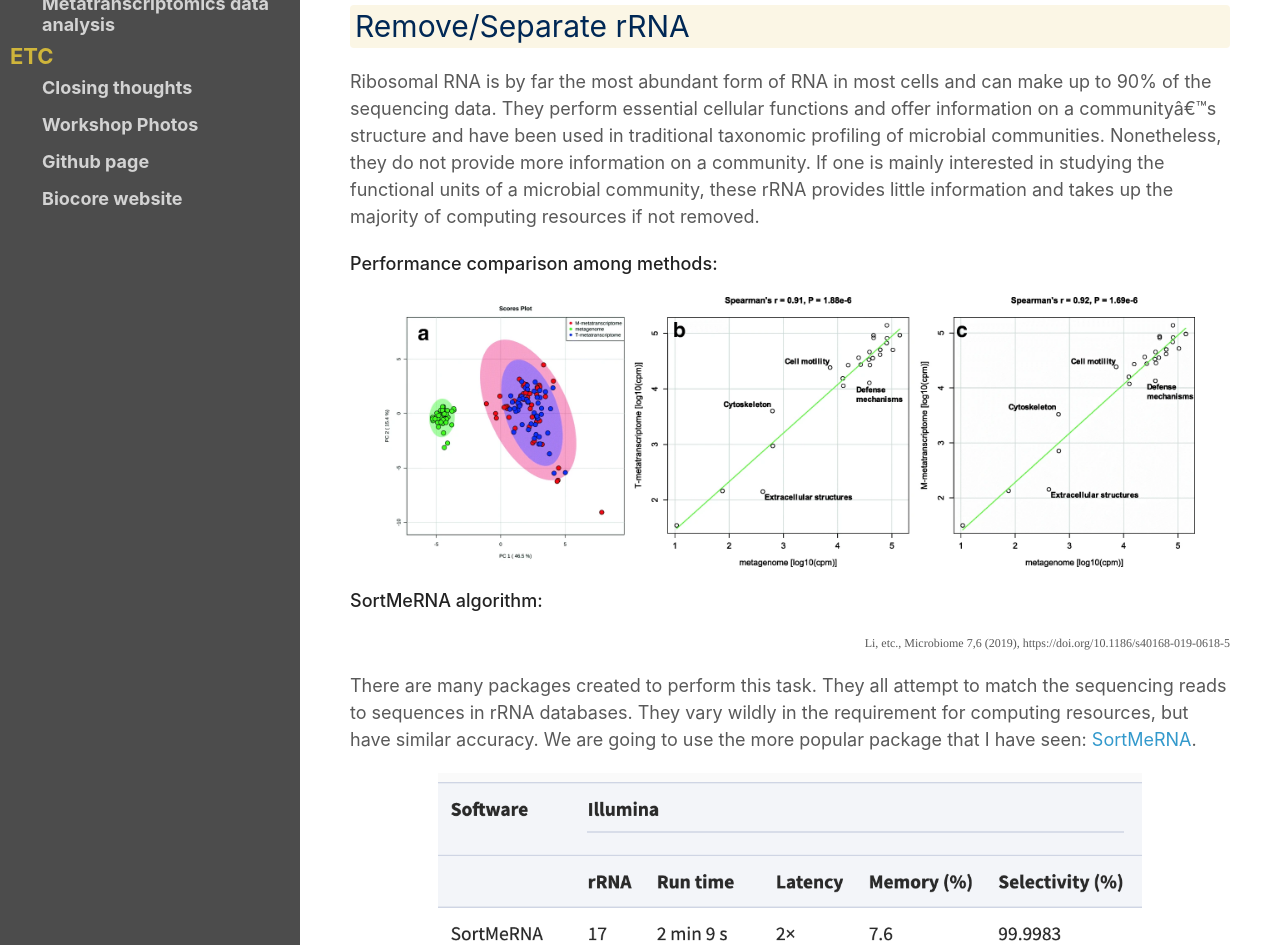
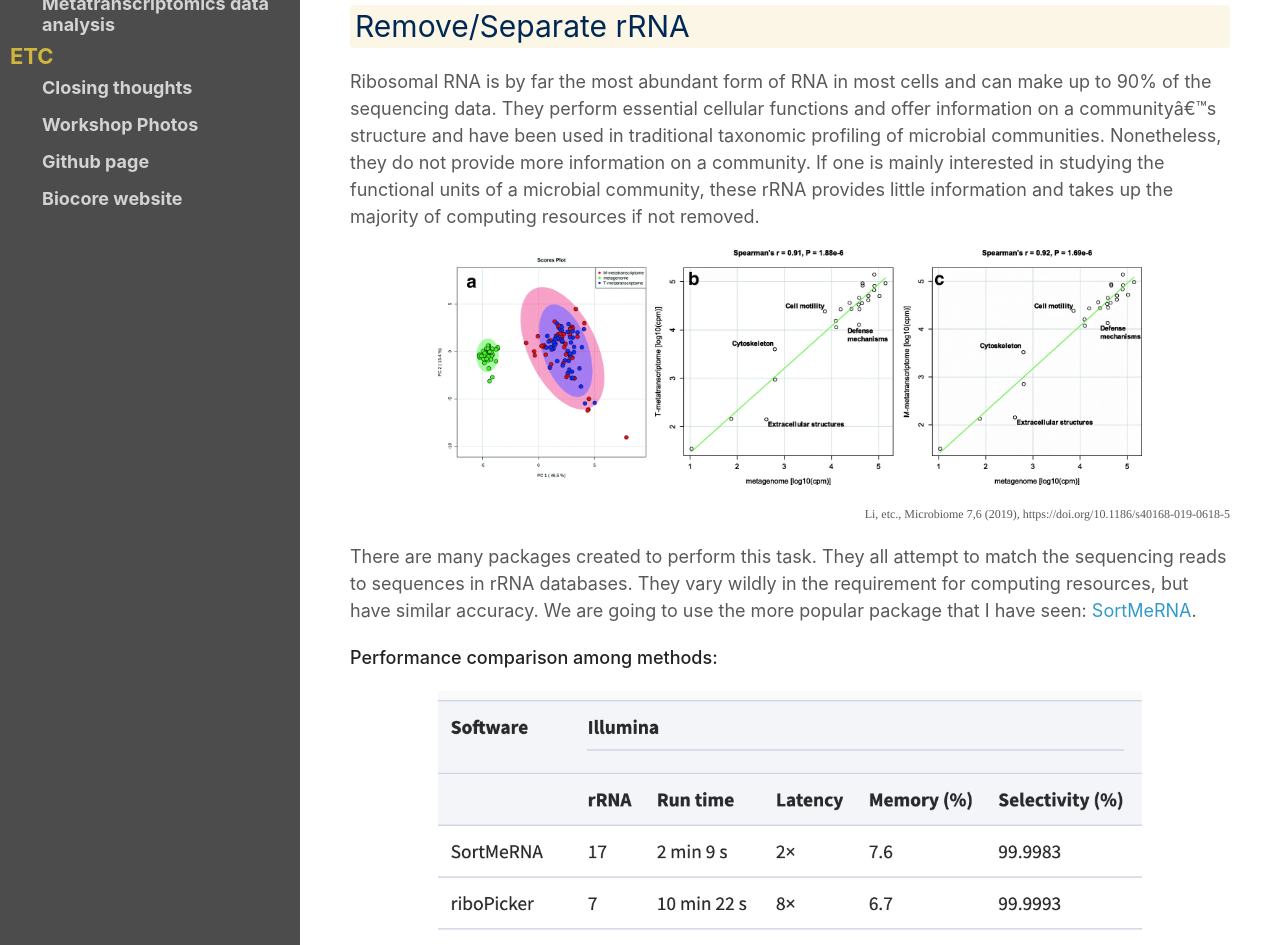
Before and after one commit to ucdavis-bioinformatics-training/2021-December-Metagenomics-and-Metatranscriptomics, a Jekyll site: the page built from data_analysis/03-metatranscriptomics.md, in a window 1280 px wide. Shown: the part 868-1813 px from the top of the page. Built offline with Jekyll 4.4.1, drawn with Linux system fonts in a browser that asks for light colours; our own code applies the rules of GitHub Pages for plain Markdown files; some of the changed text lies outside the part shown.

Commit message:
metatrans

```diff
--- a/data_analysis/03-metatranscriptomics.md
+++ b/data_analysis/03-metatranscriptomics.md
@@ -17,13 +17,9 @@
 
 Ribosomal RNA is by far the most abundant form of RNA in most cells and can make up to 90% of the sequencing data. They perform essential cellular functions and offer information on a community's structure and have been used in traditional taxonomic profiling of microbial communities. Nonetheless, they do not provide more information on a community. If one is mainly interested in studying the functional units of a microbial community, these rRNA provides little information and takes up the majority of computing resources if not removed.
 
-**Performance comparison among methods:**
-
 <p align = "center">
-<img src="metatranscriptome_figures/TvsM.webp" alt="micribial" width="92%"/>
+<img src="metatranscriptome_figures/TvsM.webp" alt="micribial" width="80%"/>
 </p>
-
-**SortMeRNA algorithm:**
 
 <p align = "right" style="font-family:Times;font-size:12px;">
 Li, etc., Microbiome 7,6 (2019), https://doi.org/10.1186/s40168-019-0618-5
@@ -31,8 +27,14 @@
 
 There are many packages created to perform this task. They all attempt to match the sequencing reads to sequences in rRNA databases. They vary wildly in the requirement for computing resources, but have similar accuracy. We are going to use the more popular package that I have seen: [SortMeRNA](https://academic.oup.com/bioinformatics/article/28/24/3211/246053#83403637).
 
+**Performance comparison among methods:**
+
 <p align = "center">
 <img src="metatranscriptome_figures/depleterrna.png" alt="micribial" width="80%"/>
+</p>
+
+<p align = "left" style="font-family:Times;font-size:48px;">
+**SortMeRNA algorithm:**
 </p>
 
 <p align = "center">
```
